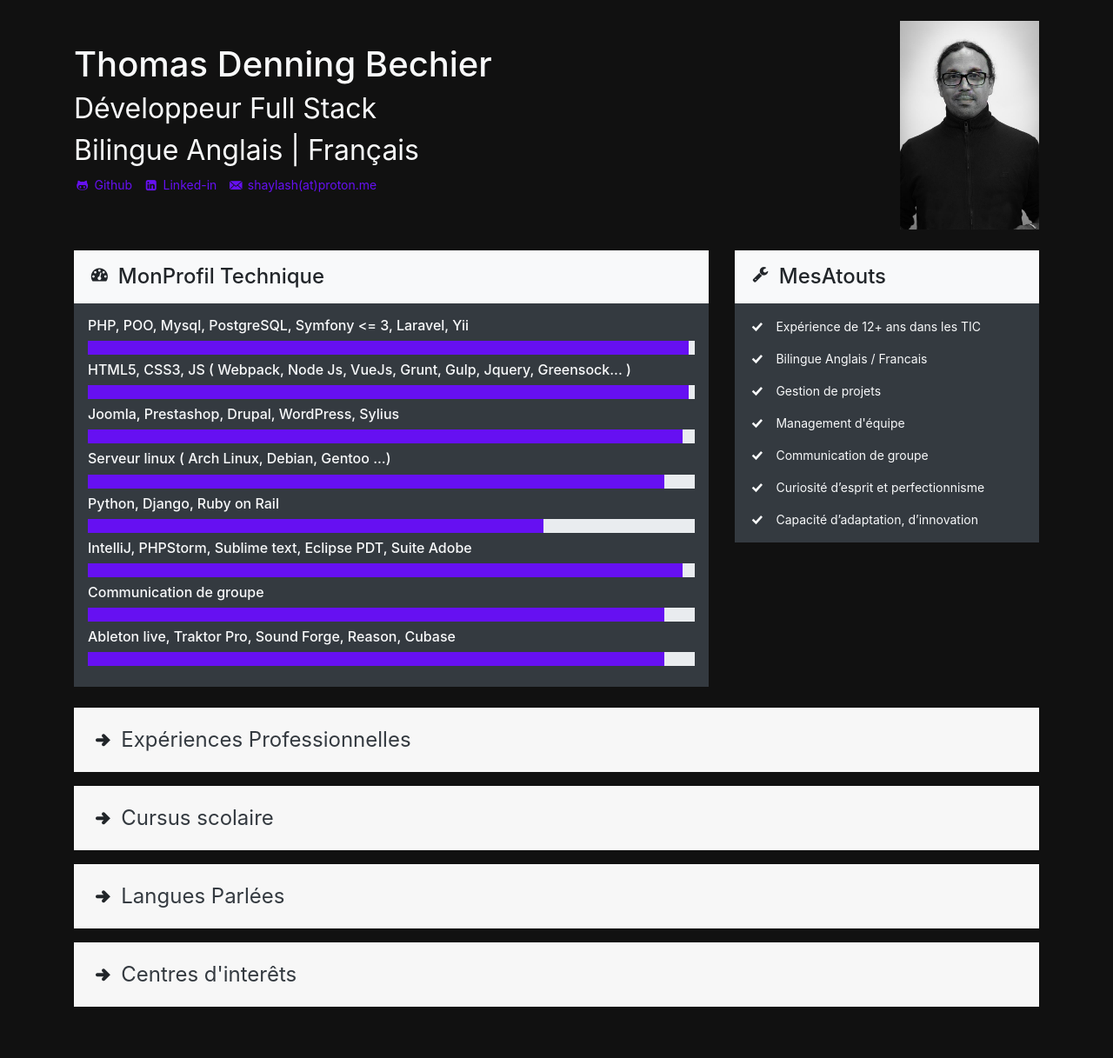
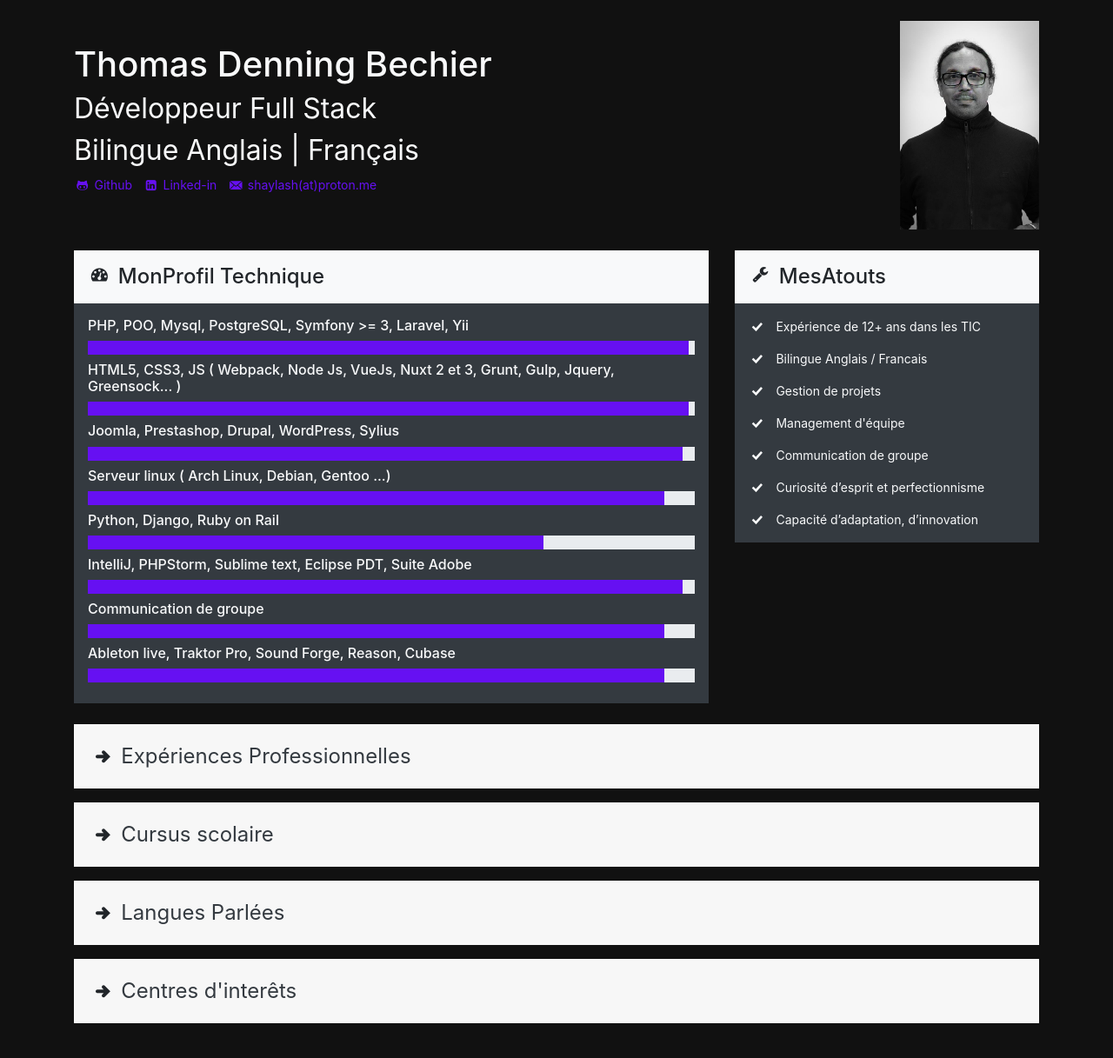
Before and after one commit to shaylash/shaylash.github.io, a Jekyll site: the page built from index.md, in a window 1280 px wide. Shown: the whole page at 87% size. Built offline with Jekyll 4.4.1, drawn with Linux system fonts in a browser that asks for light colours.

Commit message:
chore(Core): Updates technical profil section

```diff
--- a/_layouts/home.html
+++ b/_layouts/home.html
@@ -49,7 +49,7 @@
 
 				<h6 class="text-light">
 					<span class="glyphicon glyphicon-thumbs-up"></span>
-					PHP, POO, Mysql, PostgreSQL, Symfony <= 3, Laravel, Yii
+					PHP, POO, Mysql, PostgreSQL, Symfony >= 3, Laravel, Yii
 				</h6>
 				<div class="progress mb-2">
 					<div class="progress-bar bg-info" role="progressbar" aria-valuenow="99" aria-valuemin="0" aria-valuemax="100">
@@ -58,7 +58,7 @@
 				</div>
 				<h6 class="text-light">
 					<span class="glyphicon glyphicon-thumbs-up"></span>
-					HTML5, CSS3, JS ( Webpack, Node Js, VueJs, Grunt, Gulp, Jquery, Greensock... )
+					HTML5, CSS3, JS ( Webpack, Node Js, VueJs, Nuxt 2 et 3, Grunt, Gulp, Jquery, Greensock... )
 				</h6>
 				<div class="progress mb-2">
 					<div class="progress-bar bg-info" role="progressbar" aria-valuenow="99" aria-valuemin="0" aria-valuemax="100">
```
